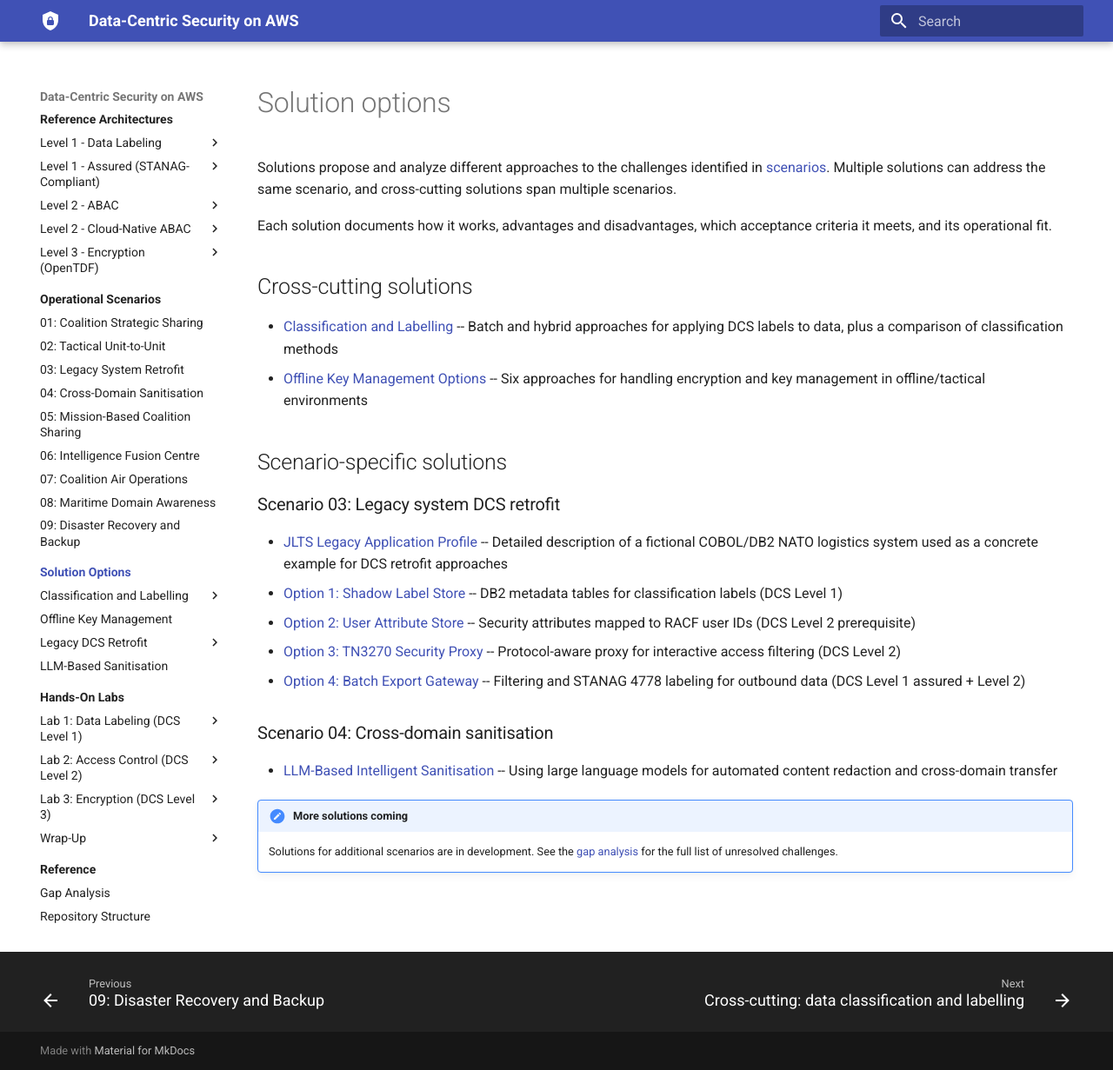
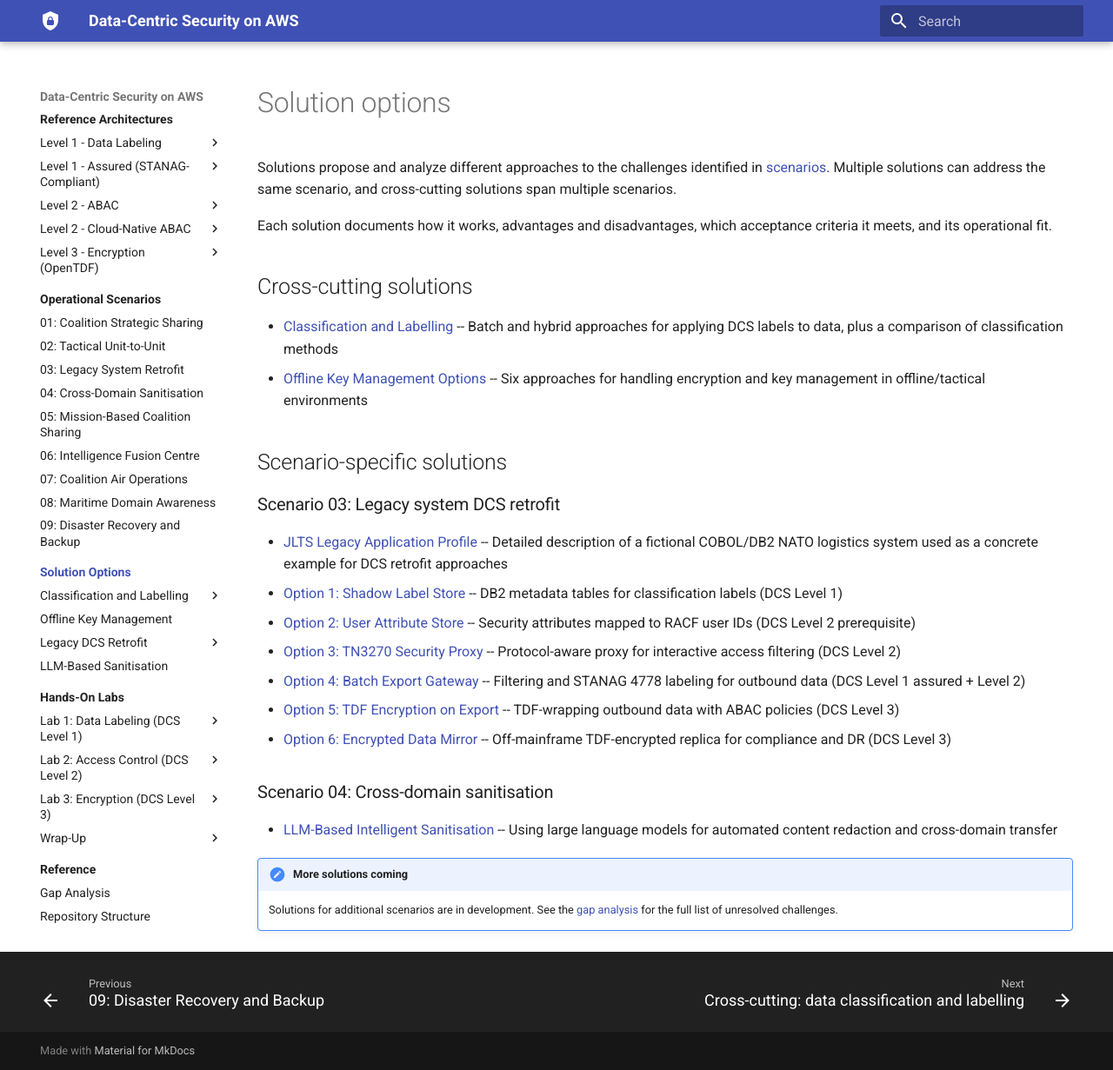
Before and after one commit to iamtgray/dcs-data-exchange, an MkDocs documentation site: the page built from docs/solutions/index.md, in a window 1280 px wide and 1231 px high. Shown: the whole window at 87% size. Built offline with MkDocs 1.6.1 and Material for MkDocs 9.7.7, drawn with Linux system fonts in a browser that asks for light colours.

```diff
--- a/docs/solutions/index.md
+++ b/docs/solutions/index.md
@@ -18,6 +18,8 @@
 - [Option 2: User Attribute Store](03-legacy-retrofit/option-2-user-attribute-store.md) -- Security attributes mapped to RACF user IDs (DCS Level 2 prerequisite)
 - [Option 3: TN3270 Security Proxy](03-legacy-retrofit/option-3-tn3270-security-proxy.md) -- Protocol-aware proxy for interactive access filtering (DCS Level 2)
 - [Option 4: Batch Export Gateway](03-legacy-retrofit/option-4-batch-export-gateway.md) -- Filtering and STANAG 4778 labeling for outbound data (DCS Level 1 assured + Level 2)
+- [Option 5: TDF Encryption on Export](03-legacy-retrofit/option-5-tdf-export-encryption.md) -- TDF-wrapping outbound data with ABAC policies (DCS Level 3)
+- [Option 6: Encrypted Data Mirror](03-legacy-retrofit/option-6-encrypted-data-mirror.md) -- Off-mainframe TDF-encrypted replica for compliance and DR (DCS Level 3)
 
 ### Scenario 04: Cross-domain sanitisation
 
--- a/mkdocs.yml
+++ b/mkdocs.yml
@@ -1,6 +1,6 @@
 site_name: Data-Centric Security on AWS
 site_description: Concepts, hands-on labs, reference architectures, operational scenarios, and solution patterns for coalition data sharing using Data-Centric Security
-site_url: ""
+site_url: https://iamtgray.github.io/dcs-data-exchange/
 
 theme:
   name: material
```
Also changed, not shown: 1 other file.
